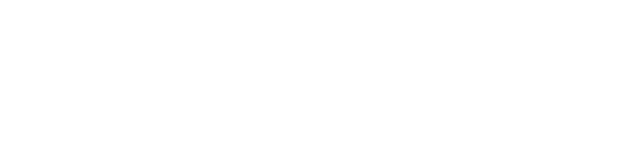
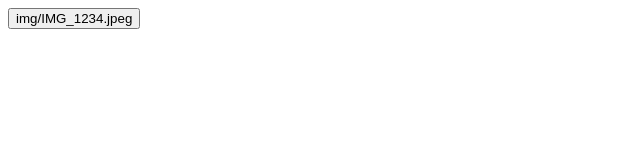
Before and after one commit to pamplemouche/pamplemouche-clicker, a plain HTML site: page index.html in a window 1280 px wide. Shown: the whole page, without its empty margins (0-640 px from the left). Drawn offline with Linux system fonts and the light colour scheme.

Commit message:
Update index.html

```diff
--- a/index.html
+++ b/index.html
@@ -4,6 +4,6 @@
     <title>Pamplemouche Clicker</title>
   </head>
   <body>
-
+    <button>img/IMG_1234.jpeg</button>
   </body>
 </html>
```
